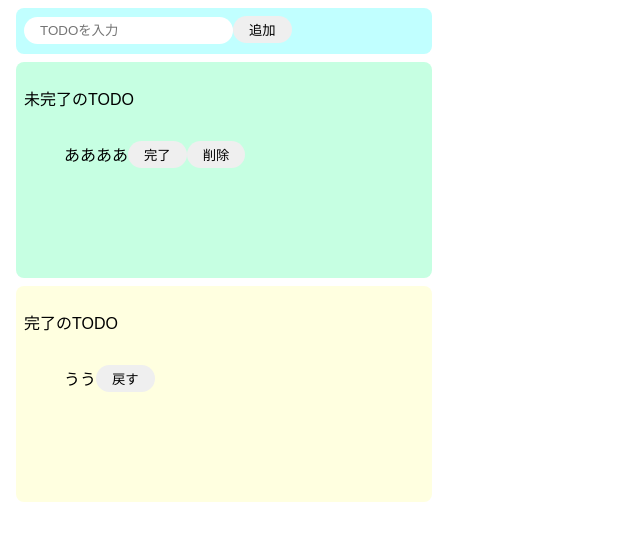
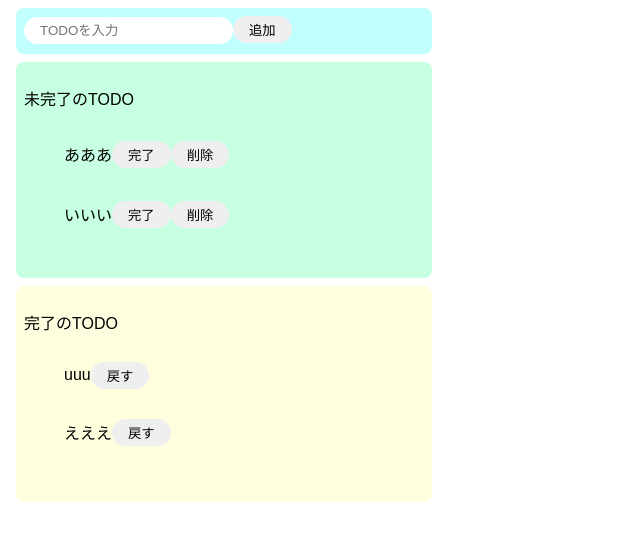
Before and after one commit to rum1r/react-todo, a React (Create React App) app: page / in a window 1280 px wide. Shown: the top 540 px of the page, without its empty margins (0-640 px from the left). Built offline with nearby package versions, Linux system fonts and the light colour scheme.

Commit message:
52. Reactでの実装を意識したモックに変更

```diff
--- a/src/App.jsx
+++ b/src/App.jsx
@@ -1,6 +1,9 @@
+import React, { useState } from "react";
 import "./styles.css";
 
 export const App = () => {
+  const [incompleteTodos, setIncompleteTodos] = useState(["あああ", "いいい"]);
+  const [completeTodos, setCompleteTodos] = useState(["uuu", "えええ"]);
   return (
     <>
       <div className="input-area">
@@ -10,20 +13,28 @@ export const App = () => {
       <div className="incomplete-area">
         <p>未完了のTODO</p>
         <ul>
-          <li className="list-row">
-            <p>ああああ</p>
-            <button>完了</button>
-            <button>削除</button>
-          </li>
+          {incompleteTodos.map((todo, index) => {
+            return (
+              <li key={index} className="list-row">
+                <p>{todo}</p>
+                <button>完了</button>
+                <button>削除</button>
+              </li>
+            );
+          })}
         </ul>
       </div>
       <div className="complete-area">
         <p>完了のTODO</p>
         <ul>
-          <li className="list-row">
-            <p>うう</p>
-            <button>戻す</button>
-          </li>
+          {completeTodos.map((todo, index) => {
+            return (
+              <li key={index} className="list-row">
+                <p>{todo}</p>
+                <button>戻す</button>
+              </li>
+            );
+          })}
         </ul>
       </div>
     </>
```
